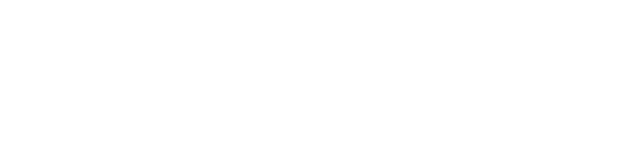
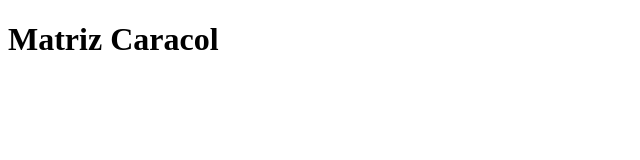
Before and after one commit to emiliasosa/TzuzulCode, a plain HTML site: page Coding Fundamentals/index.html in a window 1280 px wide. Shown: the whole page, without its empty margins (0-640 px from the left). Drawn offline with Linux system fonts and the light colour scheme.

Commit message:
Update index.html

```diff
--- a/Coding Fundamentals/index.html
+++ b/Coding Fundamentals/index.html
@@ -7,7 +7,7 @@
     <title>Document</title>
 </head>
 <body>
-
+    <h1>Matriz Caracol</h1>
 </body>
 <script src="index.js"></script>
 </html>
```
